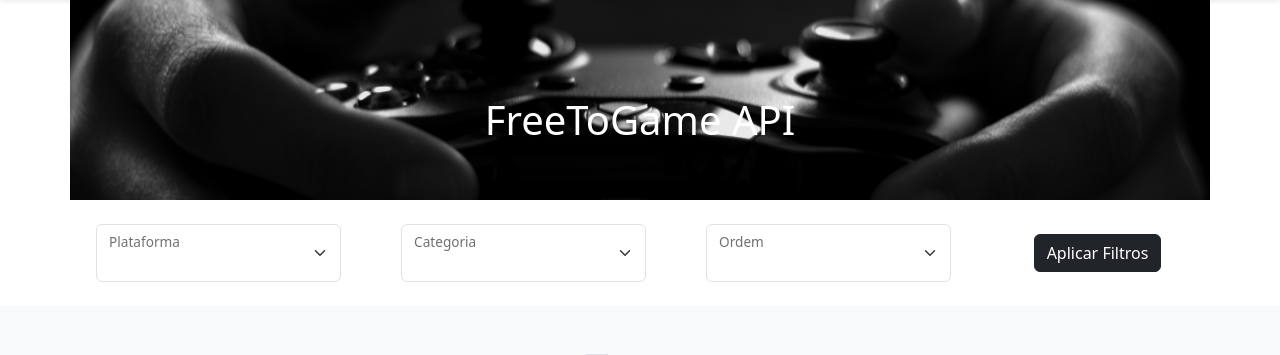
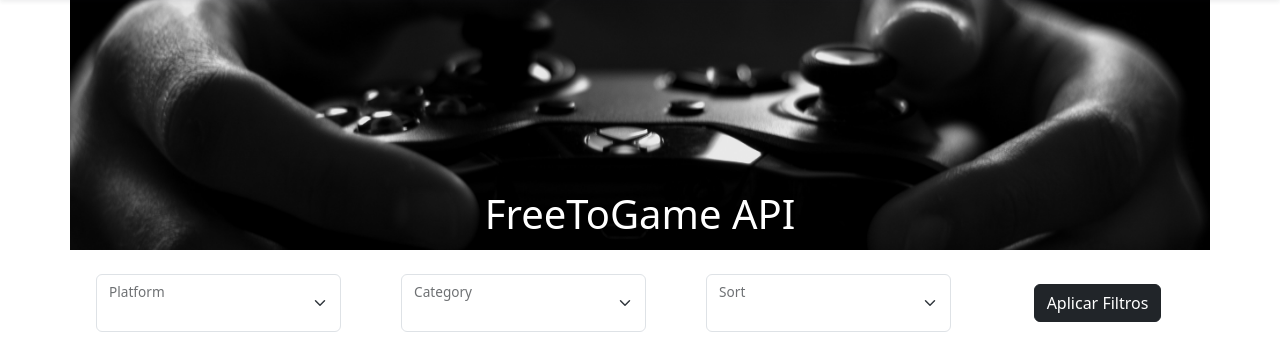
Before and after one commit to leonhardc/freetogameapi-django, a Django app: template consumer/templates/index.html in a window 1280 px wide. Shown: the part 56-411 px from the top of the page. Run offline with Django 4.2, Linux system fonts and the light colour scheme; the template is opened without the code that fills it, so the values that code supplies are empty; some libraries are stand-ins or nearby versions.

Commit message:
update files - correções de pequenos bugs de execução

```diff
--- a/consumer/templates/detalhes.html
+++ b/consumer/templates/detalhes.html
@@ -5,6 +5,10 @@
 {% block content %}
 
 <style type="text/css">
+    html{
+        overflow-x: hidden;
+    }
+
     .content {
         width: 100vw;
     }
--- a/consumer/templates/index.html
+++ b/consumer/templates/index.html
@@ -1,8 +1,8 @@
 {% extends 'base.html' %}
 {% load lr_filters %}
 {% block content %}
-<section class="py-5 pb-0 text-center container bg">
-    <div class="row py-lg-5">
+<section class="py-5 pb-0 text-center container bg d-flex align-items-end justify-content-center" style="min-height: 250px;">
+    <div class="row py-lg-1" style="display: block; width: 100%;">
         <div class="col-lg-6 col-md-8 mx-auto">
             <h1 class="fw-light text-white">FreeToGame API</h1>
         </div>
@@ -17,11 +17,11 @@
                 <div class="form-floating">
                     <select name="plataforma" class="form-select" id="" aria-label="Floating label select example">
                         <option value="" selected></option>
-                        <option value="all">Todas</option>
-                        <option value="browser">Navegador</option>
+                        <option value="all">All</option>
+                        <option value="browser">Browser</option>
                         <option value="pc">PC</option>
                     </select>
-                    <label for="floatingSelect">Plataforma</label>
+                    <label for="floatingSelect">Platform</label>
                 </div>
             </div>
             <div class="col ps-5">
@@ -36,7 +36,7 @@
                         <option value="sports">sports</option>
                         <option value="social">social</option>
                     </select>
-                    <label for="floatingSelect">Categoria</label>
+                    <label for="floatingSelect">Category</label>
                 </div>
             </div>
             <div class="col ps-5">
@@ -45,12 +45,12 @@
                     <select name="ordem" class="form-select" id="floatingSelect"
                         aria-label="Floating label select example">
                         <option value="" selected></option>
-                        <option value="release-date">Data de Lançamento</option>
-                        <option value="popularity">Popularidade</option>
-                        <option value="alphabetical">Ordem alfabética</option>
-                        <option value="relevance">Relevancia</option>
+                        <option value="release-date">Release Date</option>
+                        <option value="popularity">Popularity</option>
+                        <option value="alphabetical">Alphabetical</option>
+                        <option value="relevance">Relevance</option>
                     </select>
-                    <label for="floatingSelect">Ordem</label>
+                    <label for="floatingSelect">Sort</label>
                 </div>
 
             </div>
@@ -80,7 +80,7 @@
                         <div class="d-flex justify-content-between align-items-center">
                             <div class="btn-group">
                                 <a href="{% url 'detalhes' game.id %}">
-                                    <button type="button" class="btn btn-sm btn-outline-secondary">Detalhes</button>
+                                    <button type="button" class="btn btn-sm btn-outline-secondary">Details</button>
                                 </a>
                             </div>
                             <small class="text-muted">{{game.release_date|format_date}} | {{game.genre}}</small>
--- a/consumer/views.py
+++ b/consumer/views.py
@@ -54,5 +54,4 @@
 def detalhe(request, id):
     consumer = ConsumerAPI()
     game = consumer.detail_game(id)
-    pprint(type(game.get('screenshots')))
     return render(request, 'detalhes.html', context={'game': game})
```
Also changed, not shown: utils/filters.py (+7 -2 lines).
